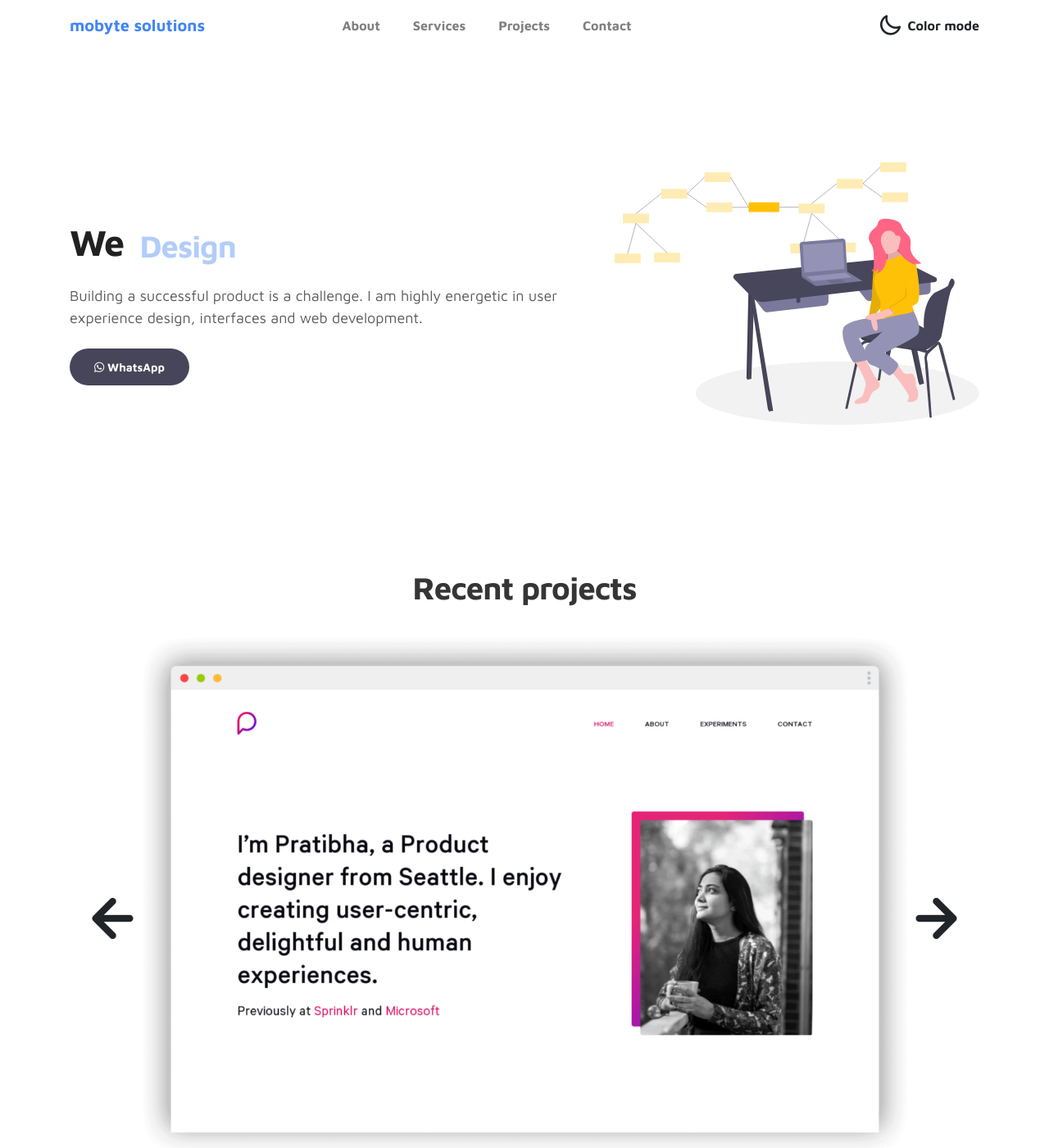
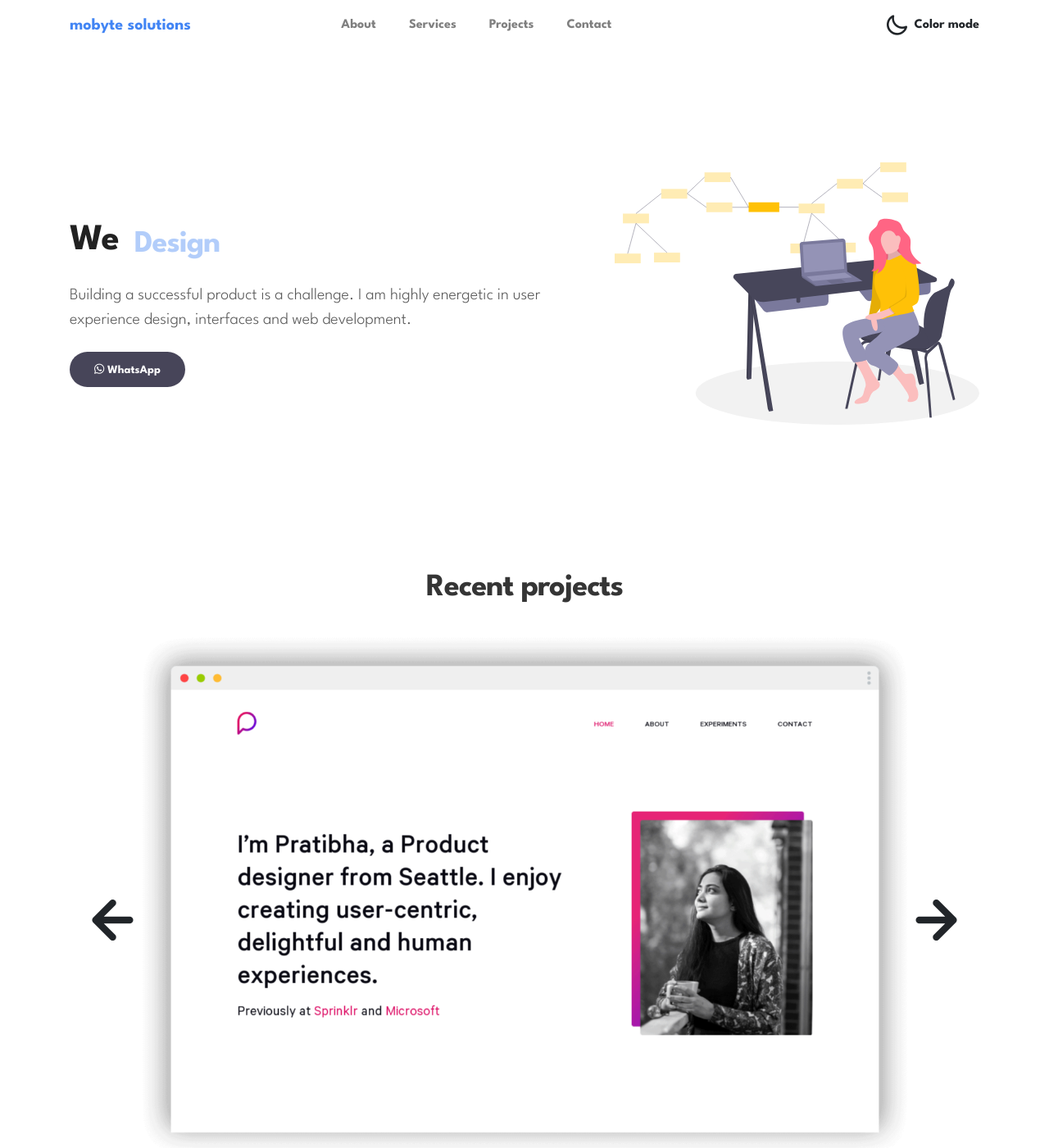
Before and after one commit to TimOsahenru/mobyte, a Jekyll site: the page built from index.html, in a window 1280 px wide and 1400 px high. Shown: the whole window at 82% size. Built offline with Jekyll 4.4.1, drawn with Linux system fonts in a browser that asks for light colours.

Commit message:
Font changed

```diff
--- a/css/main.css
+++ b/css/main.css
@@ -1,7 +1,10 @@
 
-@import url("https://fonts.googleapis.com/css?family=Maven+Pro:400,700");
+
+
+
+@import url('https://fonts.googleapis.com/css2?family=League+Spartan:wght@100..900&display=swap');
 body {
-  font-family: "Maven Pro", sans-serif;
+  font-family: "League Spartan", serif;
   padding-top: 70px;
 }
 
@@ -11,7 +14,7 @@ body {
 
 .small-text {
   color: #5b5b5b;
-  font-size: 14px;
+  font-size: 20px;
   font-weight: bold;
   padding: 8px 16px;
   border-radius: 50px;
@@ -40,7 +43,7 @@ a:hover {
 }
 
 p {
-  font-size: 18px;
+  font-size: 20px;
   font-weight: 300;
   line-height: 1.5;
   color: #5b5b5b;
```
